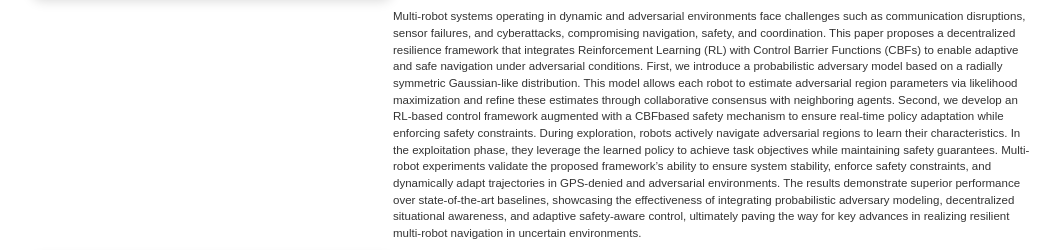
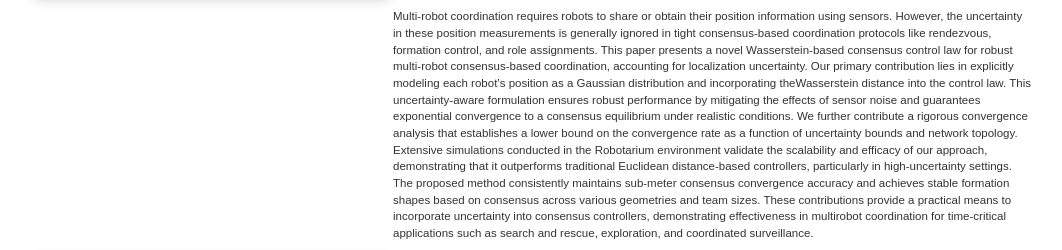
Before and after one commit to Tohid66161/Tohid66161.github.io, a plain HTML site: page index.html in a window 1280 px wide. Shown: the part 5054-5304 px from the top of the page, without its empty margins (108-1170 px from the left). Drawn offline with Linux system fonts and the light colour scheme; grey boxes are pictures that could not be loaded.

Commit message:
add project 2000000000000000000000000000000000

```diff
--- a/index.html
+++ b/index.html
@@ -540,11 +540,7 @@ Transportation with Multi-Quadrotors
           <em> Submitted to the 2026 International Conference on Robotics and Automation (ICRA 2026)</em>.
         </p>
         <p class="pub-links">
-          [ <a href="#" target="_blank">Paper</a> /
-            <a href="#" target="_blank">Webpage</a> /
-            <a href="#" target="_blank">Video</a> /
-            <a href="#" target="_blank">Interactive Demo</a> /
-            <a href="#" target="_blank">Code</a> ]
+          [ <a href="https://arxiv.org/abs/2504.03123" target="_blank">Paper</a>  ]
         </p>
         <p>
         <div style="margin-top:8px; color:#333; font-size:0.72rem; line-height:1.45;">
@@ -663,33 +659,33 @@ multi-robot navigation in uncertain environments.      </p>
         </p>
         <p>
         <div style="margin-top:8px; color:#333; font-size:0.72rem; line-height:1.45;">
-Multi-robot systems operating in dynamic and adversarial
-environments face challenges such as communication
-disruptions, sensor failures, and cyberattacks, compromising
-navigation, safety, and coordination. This paper proposes a decentralized
-resilience framework that integrates Reinforcement
-Learning (RL) with Control Barrier Functions (CBFs) to enable
-adaptive and safe navigation under adversarial conditions.
-First, we introduce a probabilistic adversary model based on
-a radially symmetric Gaussian-like distribution. This model
-allows each robot to estimate adversarial region parameters
-via likelihood maximization and refine these estimates through
-collaborative consensus with neighboring agents. Second, we develop
-an RL-based control framework augmented with a CBFbased
-safety mechanism to ensure real-time policy adaptation
-while enforcing safety constraints. During exploration, robots
-actively navigate adversarial regions to learn their characteristics.
-In the exploitation phase, they leverage the learned policy
-to achieve task objectives while maintaining safety guarantees.
-Multi-robot experiments validate the proposed framework’s
-ability to ensure system stability, enforce safety constraints, and
-dynamically adapt trajectories in GPS-denied and adversarial
-environments. The results demonstrate superior performance
-over state-of-the-art baselines, showcasing the effectiveness
-of integrating probabilistic adversary modeling, decentralized
-situational awareness, and adaptive safety-aware control, ultimately
-paving the way for key advances in realizing resilient
-multi-robot navigation in uncertain environments.      </p>
+Multi-robot coordination requires robots to share
+or obtain their position information using sensors. However, the
+uncertainty in these position measurements is generally ignored
+in tight consensus-based coordination protocols like rendezvous,
+formation control, and role assignments. This paper presents
+a novel Wasserstein-based consensus control law for robust
+multi-robot consensus-based coordination, accounting for localization
+uncertainty. Our primary contribution lies in explicitly
+modeling each robot’s position as a Gaussian distribution and
+incorporating theWasserstein distance into the control law. This
+uncertainty-aware formulation ensures robust performance by
+mitigating the effects of sensor noise and guarantees exponential
+convergence to a consensus equilibrium under realistic conditions.
+We further contribute a rigorous convergence analysis
+that establishes a lower bound on the convergence rate as a
+function of uncertainty bounds and network topology. Extensive
+simulations conducted in the Robotarium environment validate
+the scalability and efficacy of our approach, demonstrating that
+it outperforms traditional Euclidean distance-based controllers,
+particularly in high-uncertainty settings. The proposed method
+consistently maintains sub-meter consensus convergence accuracy
+and achieves stable formation shapes based on consensus
+across various geometries and team sizes. These contributions
+provide a practical means to incorporate uncertainty into
+consensus controllers, demonstrating effectiveness in multirobot
+coordination for time-critical applications such as search
+and rescue, exploration, and coordinated surveillance.      </p>
       </div>
     </div>
 
```
